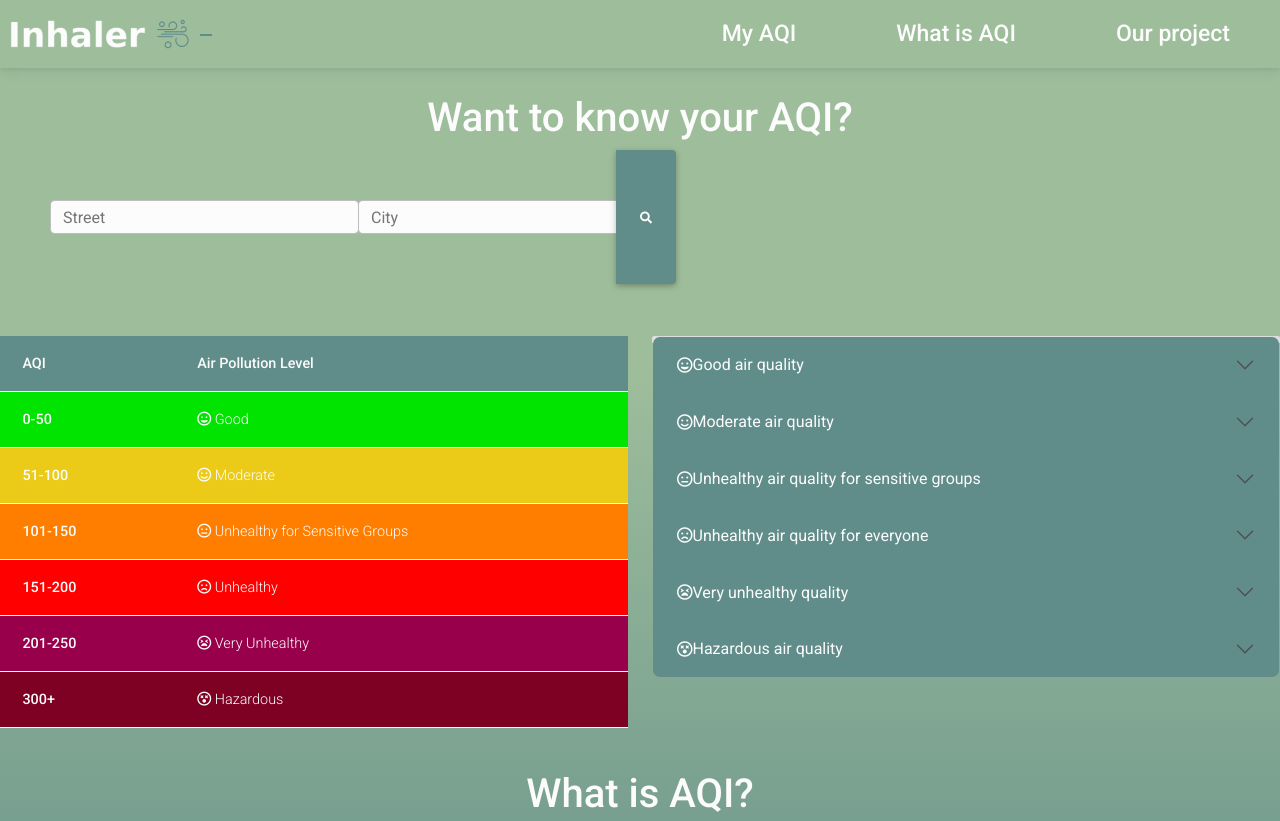
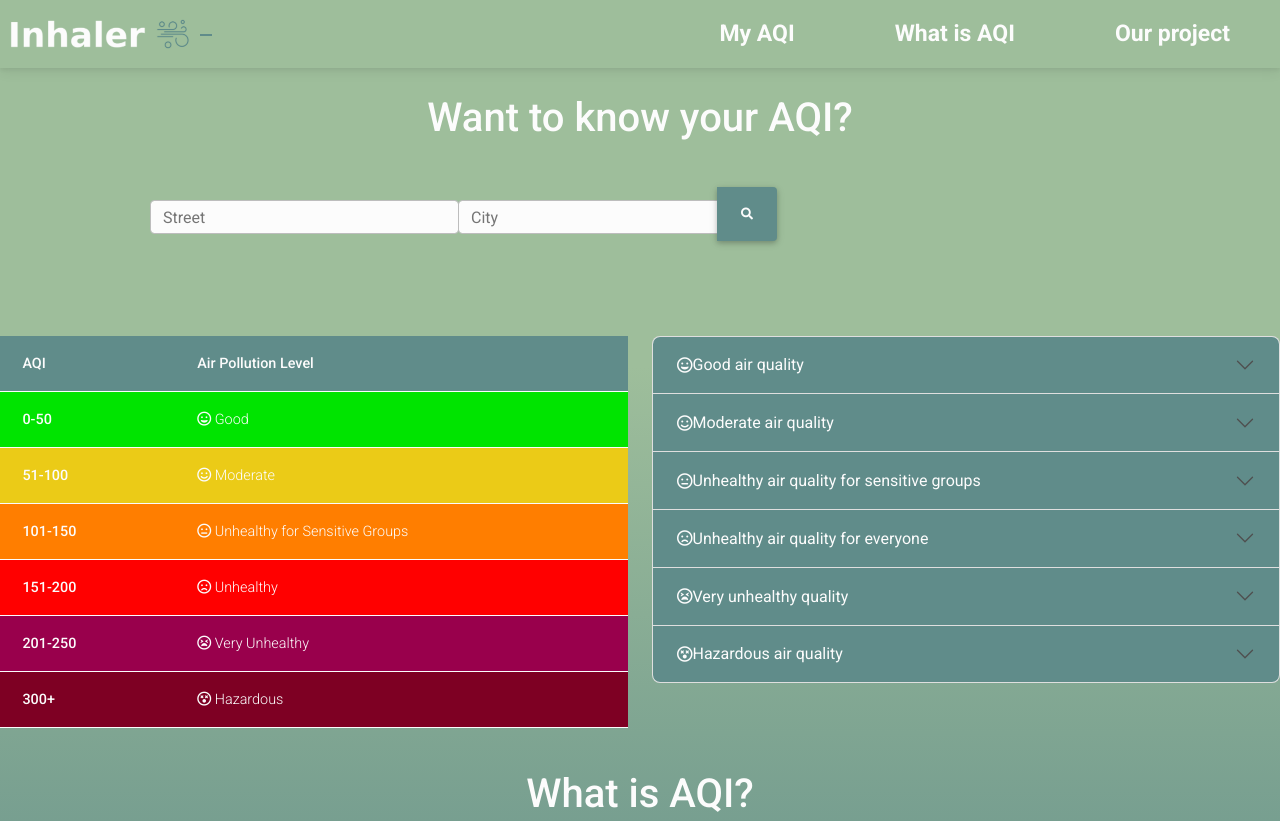
Before and after one commit to miguelB17/Klimaatgroepswerk, a website: page index.html in a window 1280 px wide. Shown: the top 821 px of the page. Drawn offline with nearby package versions, Linux system fonts and the light colour scheme.

Commit message:
Update style.css

```diff
--- a/css/style.css
+++ b/css/style.css
@@ -8,7 +8,8 @@ body {
 }
 
 a {
-    color: #FCFCFC !important;
+    color: #FCFCFC!important;
+    font-weight: 800 !important;
 }
 
 h1 {
@@ -28,8 +29,13 @@ button {
     border: none;
     background-color: #608C8A !important;
     color: #FCFCFC !important;
-    float: right;
 
+}
+
+.btn{
+    height: 40% !important;
+    margin-top: 37px !important;
+    margin-left: 100px!important;
 }
 
 .logo {
@@ -49,12 +55,12 @@ img.logo {
 
 .navigation {
     text-align: center;
-
+    color: #FCFCFC;
+    position: fixed;
 }
 
 a.navitem {
     color: #FCFCFC;
-    background-color: #9EBE9B;
     text-decoration: none;
     margin:50px;
     font-weight: 500;
@@ -82,6 +88,7 @@ input {
     border: none;
     margin: 50px !important;
     position: relative !important;
+    left: 100px;
 }
 
 
@@ -113,18 +120,9 @@ label {
 
 .apiTest {
     text-align: center !important;
-
+    margin: 10px !important;
 }
 
 .searchbutton {
     height: 20px !important;
 }
-
-/*
-#FCFCFC
-#417482
-#608C8A
-#7FA592
-#9EBE9B
-
-}
```
